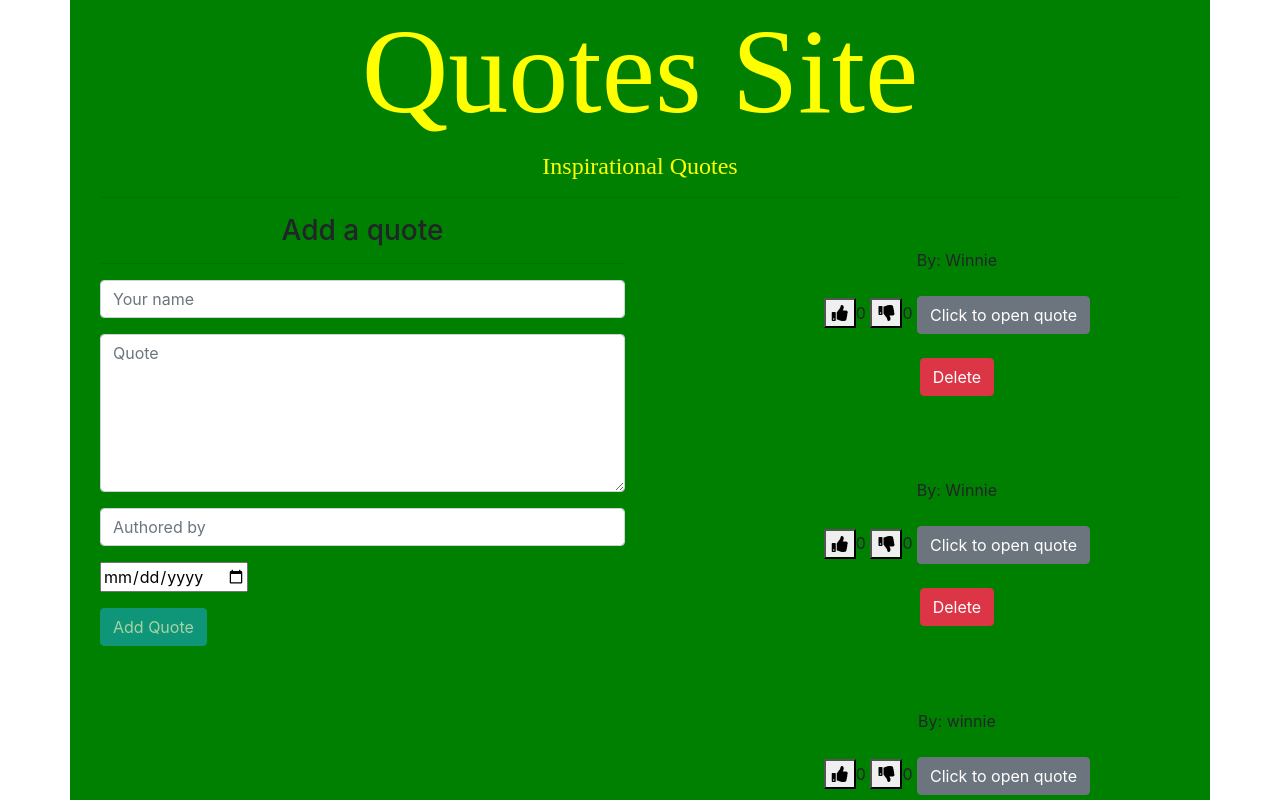
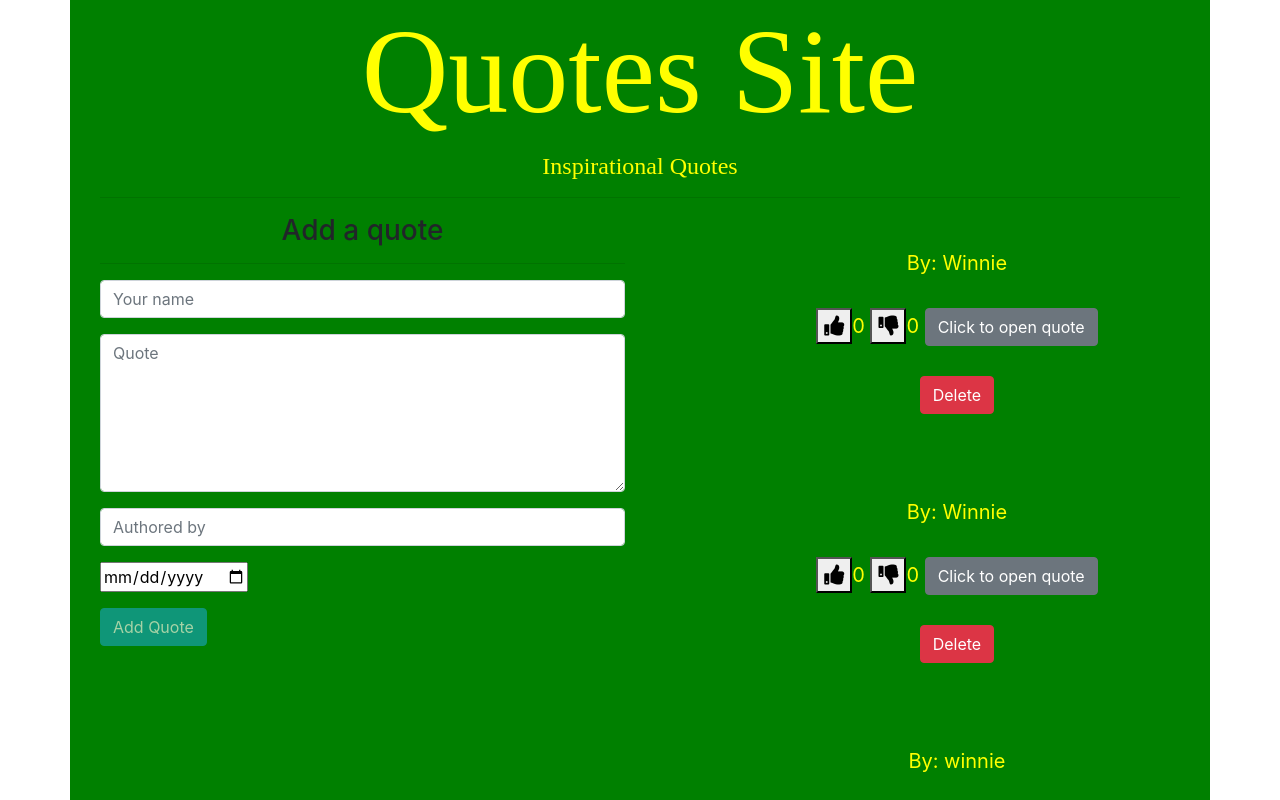
Before and after one commit to winniemwikali/quotesApp, an Angular app: page / in a window 1280 px wide. Shown: the top 800 px of the page. Built offline with nearby package versions, Linux system fonts and the light colour scheme.

Commit message:
added toggleDetails in quote-details

```diff
--- a/src/app/quote-details/quote-details.component.html
+++ b/src/app/quote-details/quote-details.component.html
@@ -1,7 +1,7 @@
 
-<!-- <link href="https://fonts.googleapis.com/css?family=Lobster&display=swap" rel="stylesheet">
+<link href="https://fonts.googleapis.com/css?family=Lobster&display=swap" rel="stylesheet">
 
 <div class="details">
     <p id="main"> {{ quote.author }}: <br>{{ quote.quote}}</p>
-    <p id="dueOn">Posted {{quote.complete | amTimeAgo}} </p>
-</div> -->
+    <p id="dueOn">Posted {{quote.complete }} </p>
+</div>
--- a/src/app/quote-details/quote-details.component.ts
+++ b/src/app/quote-details/quote-details.component.ts
@@ -17,6 +17,7 @@
     this.isComplete.emit(complete);
   }
 
+
   constructor() { }
 
   ngOnInit() {
--- a/src/app/quote/quote.component.css
+++ b/src/app/quote/quote.component.css
@@ -14,6 +14,8 @@
     padding: 2% 2% 10% 10%;
     margin-top: 5%;
     text-align: center;
+    color: yellow;
+    font-size: 20px;
 }
 .container{
     background-color: green;
--- a/src/app/quote/quote.component.ts
+++ b/src/app/quote/quote.component.ts
@@ -14,14 +14,14 @@
     new Quote(3,'Let life surprise you','David Richo','winnie',new Date(2012,2,3),0,0)
   ];
 
-  likeNo = 0;
-  dislikeNo = 0;
+  like(){} 0;
+  dislike(){};
 
-  like(index){
+  likeNo(index){
     this.quotes[index].likeNo+=1;
   }
 
-  dislike(index){
+  dislikeNo(index){
     this.quotes[index].dislikeNo+=1;
   }
 
```
